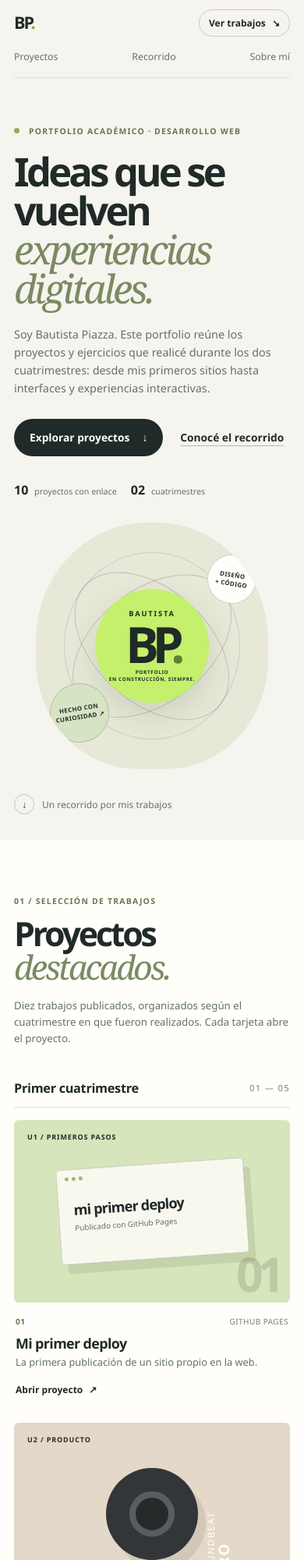
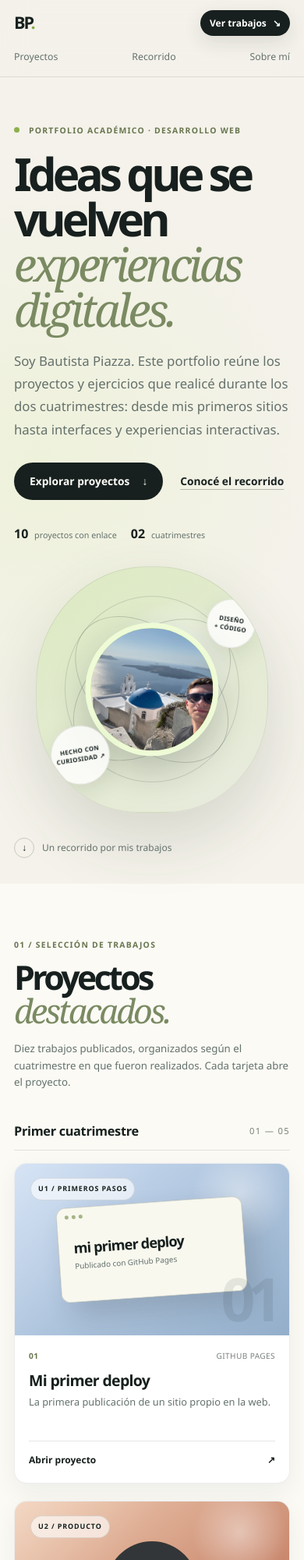
Before and after one commit to BautistaPiazza/Final-portfolio, a plain HTML site: page index.html in a window 390 px wide. Shown: the top 2000 px of the page at 78% size. Drawn offline with Linux system fonts and the light colour scheme.

Commit message:
Refresh portfolio design and profile photo
Co-authored-by: Copilot <223556219+Copilot@users.noreply.github.com>

```diff
--- a/index.html
+++ b/index.html
@@ -47,9 +47,7 @@
           <div class="art-orbit orbit-two"></div>
           <div class="art-sticker sticker-top">DISEÑO<br>+ CÓDIGO</div>
           <div class="art-center">
-            <span class="center-kicker">BAUTISTA</span>
-            <span class="center-initials">BP<span>.</span></span>
-            <span class="center-caption">PORTFOLIO<br>EN CONSTRUCCIÓN, SIEMPRE.</span>
+            <img src="assets/bautista-profile.jpeg" alt="" class="center-photo">
           </div>
           <span class="art-sticker sticker-bottom">HECHO CON<br>CURIOSIDAD ↗</span>
         </div>
@@ -274,7 +272,9 @@
       </section>
 
       <section class="about-section page-wrap" id="sobre-mi" aria-labelledby="about-title">
-        <div class="about-mark" aria-hidden="true">BP<span>.</span></div>
+        <div class="about-mark" aria-hidden="true">
+          <img src="assets/bautista-profile.jpeg" alt="">
+        </div>
         <div class="about-copy">
           <p class="eyebrow">03 / Sobre este portfolio</p>
           <h2 id="about-title">Aprender haciendo,<br><span>proyecto a proyecto.</span></h2>
--- a/styles.css
+++ b/styles.css
@@ -262,10 +262,7 @@ h1 span,
   left: 50%;
   width: 49%;
   aspect-ratio: 1;
-  display: flex;
-  flex-direction: column;
-  align-items: center;
-  justify-content: center;
+  overflow: hidden;
   border-radius: 50%;
   background: var(--green);
   box-shadow: 0 15px 40px rgba(49, 71, 34, 0.14);
@@ -273,29 +270,13 @@ h1 span,
   transform: translate(-50%, -50%);
 }
 
-.center-kicker {
-  font-size: 0.58rem;
-  font-weight: 750;
-  letter-spacing: 0.2em;
-}
-
-.center-initials {
-  margin: -4px 0;
-  font-size: clamp(3rem, 7vw, 5rem);
-  font-weight: 800;
-  letter-spacing: -0.13em;
-  line-height: 1.1;
-}
-
-.center-initials span {
-  color: #627c36;
-}
-
-.center-caption {
-  font-size: 0.49rem;
-  font-weight: 700;
-  letter-spacing: 0.1em;
-  line-height: 1.4;
+.center-photo {
+  width: 100%;
+  height: 100%;
+  display: block;
+  object-fit: cover;
+  object-position: 68% 42%;
+  filter: saturate(0.88) contrast(1.04);
 }
 
 .art-sticker {
@@ -1080,13 +1061,18 @@ h1 span,
 .about-mark {
   width: min(100%, 260px);
   aspect-ratio: 1;
-  display: grid;
-  place-items: center;
+  overflow: hidden;
   border-radius: 50%;
   background: var(--green);
-  font-size: clamp(5rem, 11vw, 8rem);
-  font-weight: 800;
-  letter-spacing: -0.13em;
+  box-shadow: 0 18px 44px rgba(49, 71, 34, 0.12);
+}
+
+.about-mark img {
+  width: 100%;
+  height: 100%;
+  display: block;
+  object-fit: cover;
+  object-position: 68% 42%;
 }
 
 .about-copy {
@@ -1240,10 +1226,6 @@ h1 span,
     justify-self: center;
   }
 
-  .center-initials {
-    font-size: 4rem;
-  }
-
   .scroll-cue {
     bottom: 33px;
   }
@@ -1344,6 +1326,310 @@ h1 span,
     max-width: 130px;
     font-size: 0.64rem;
     text-align: center;
+  }
+}
+
+/* Modern portfolio refresh */
+:root {
+  --paper: #f4f2ea;
+  --white: #fffef9;
+  --ink: #17201e;
+  --line: rgba(23, 32, 30, 0.11);
+}
+
+body {
+  background:
+    radial-gradient(circle at 12% 8%, rgba(196, 240, 107, 0.12), transparent 22rem),
+    var(--paper);
+}
+
+.site-header {
+  position: sticky;
+  top: 0;
+  z-index: 20;
+  width: 100%;
+  max-width: none;
+  min-height: 76px;
+  padding-inline: max(32px, calc((100vw - var(--content-width)) / 2));
+  background: rgba(244, 242, 234, 0.86);
+  border-bottom: 1px solid var(--line);
+  backdrop-filter: blur(18px);
+}
+
+.header-link {
+  background: var(--ink);
+  color: white;
+  border: 0;
+  box-shadow: 0 8px 24px rgba(23, 32, 30, 0.12);
+}
+
+.hero {
+  min-height: 720px;
+}
+
+.hero h1 {
+  font-size: clamp(3.5rem, 7vw, 6.3rem);
+  letter-spacing: -0.085em;
+}
+
+.hero-description {
+  font-size: 1.05rem;
+  line-height: 1.75;
+}
+
+.hero-art {
+  border: 1px solid rgba(23, 32, 30, 0.08);
+  background:
+    radial-gradient(circle at 60% 40%, rgba(255, 255, 255, 0.9), transparent 32%),
+    linear-gradient(145deg, #dceac1, #e9ebdf);
+  box-shadow: 0 32px 80px rgba(55, 70, 49, 0.16);
+}
+
+.art-center {
+  width: 58%;
+  box-shadow: 0 18px 46px rgba(23, 32, 30, 0.22);
+  border: 7px solid rgba(255, 255, 255, 0.72);
+}
+
+.art-sticker {
+  border: 1px solid rgba(23, 32, 30, 0.1);
+  background: rgba(255, 255, 255, 0.82);
+  box-shadow: 0 10px 28px rgba(23, 32, 30, 0.1);
+  backdrop-filter: blur(8px);
+}
+
+.projects-section {
+  background: #fbfaf5;
+}
+
+.section-heading h2,
+.journey-layout h2,
+.about-copy h2 {
+  letter-spacing: -0.085em;
+}
+
+.project-grid {
+  gap: 30px 24px;
+}
+
+.project-card {
+  border: 1px solid rgba(23, 32, 30, 0.08);
+  border-radius: 20px;
+  background: white;
+  box-shadow: 0 10px 32px rgba(23, 32, 30, 0.06);
+  transition:
+    opacity 520ms ease var(--reveal-delay, 0ms),
+    transform 520ms ease var(--reveal-delay, 0ms),
+    box-shadow 220ms ease,
+    border-color 220ms ease;
+  overflow: hidden;
+}
+
+.project-card.is-visible:hover {
+  transform: translateY(-8px);
+  border-color: rgba(23, 32, 30, 0.16);
+  box-shadow: 0 24px 54px rgba(23, 32, 30, 0.13);
+}
+
+.project-cover {
+  height: 248px;
+  border-radius: 0;
+  isolation: isolate;
+}
+
+.project-cover::after {
+  content: "";
+  position: absolute;
+  inset: 0;
+  z-index: -1;
+  background:
+    linear-gradient(125deg, rgba(255,255,255,0.22), transparent 38%),
+    radial-gradient(circle at 82% 18%, rgba(255,255,255,0.42), transparent 18%);
+  pointer-events: none;
+}
+
+.cover-index {
+  top: 18px;
+  left: 20px;
+  padding: 6px 9px;
+  border: 1px solid rgba(23,32,30,0.12);
+  border-radius: 999px;
+  background: rgba(255,255,255,0.62);
+  backdrop-filter: blur(8px);
+}
+
+.cover-mark {
+  right: 18px;
+  bottom: 8px;
+  color: rgba(23,32,30,0.09);
+  font-size: 4.8rem;
+}
+
+.project-info {
+  padding: 20px 22px 22px;
+}
+
+.project-info h4 {
+  margin-top: 12px;
+  font-size: 1.22rem;
+}
+
+.project-info p {
+  min-height: 48px;
+  line-height: 1.62;
+}
+
+.card-cta {
+  width: 100%;
+  justify-content: space-between;
+  padding-top: 14px;
+  border-top: 1px solid var(--line);
+}
+
+.cover-deploy {
+  background: linear-gradient(145deg, #cbdcf2, #93aeca);
+}
+
+.cover-soundbeat {
+  background: linear-gradient(145deg, #f0cdb3, #b7684e);
+}
+
+.cover-aura {
+  background: linear-gradient(145deg, #f1edff, #9d84d5);
+}
+
+.cover-nexo {
+  background: linear-gradient(145deg, #ffd8d1, #dd8b87);
+}
+
+.cover-store {
+  background: linear-gradient(145deg, #f5e9d2, #be9d71);
+}
+
+.cover-calculator {
+  background: linear-gradient(145deg, #eff0a9, #c5ce75);
+}
+
+.cover-tournament {
+  background:
+    radial-gradient(circle at 15% 20%, rgba(196,240,107,0.16), transparent 9rem),
+    linear-gradient(145deg, #263a35, #111918);
+}
+
+.cover-retirement {
+  background: linear-gradient(145deg, #dff2ca, #90b8a1);
+}
+
+.cover-groceries {
+  background: linear-gradient(145deg, #dfeec9, #91b57a);
+}
+
+.cover-colour {
+  background:
+    radial-gradient(circle at 78% 25%, rgba(236,196,77,0.28), transparent 8rem),
+    linear-gradient(145deg, #343a46, #15171d);
+}
+
+.deploy-window,
+.nexo-form,
+.grocery-list,
+.calculator-display,
+.retirement-card {
+  border-radius: 12px;
+  box-shadow: 14px 18px 35px rgba(23,32,30,0.16);
+}
+
+.calculator-display {
+  width: 68%;
+  height: 145px;
+}
+
+.retirement-card {
+  width: 66%;
+  min-height: 150px;
+  padding: 18px 20px;
+}
+
+.retirement-card b {
+  font-size: 1.55rem;
+}
+
+.journey-section {
+  background:
+    radial-gradient(circle at 15% 50%, rgba(196,240,107,0.28), transparent 20rem),
+    #e8ecd9;
+}
+
+.activity-list li {
+  border-bottom-color: rgba(23,32,30,0.13);
+}
+
+.activity-link,
+.activity-list li:not(:has(.activity-link)) {
+  min-height: 72px;
+}
+
+.activity-note {
+  border-radius: 999px;
+  background: rgba(255,255,255,0.45);
+}
+
+.about-section {
+  min-height: 480px;
+}
+
+.about-mark {
+  border: 8px solid rgba(255,255,255,0.78);
+  box-shadow: 0 24px 60px rgba(23,32,30,0.16);
+}
+
+.site-footer {
+  min-height: 110px;
+  border-top: 1px solid var(--line);
+}
+
+@media (max-width: 850px) {
+  .site-header {
+    padding-inline: 22px;
+  }
+
+  .hero {
+    min-height: 650px;
+  }
+
+  .project-cover {
+    height: 230px;
+  }
+}
+
+@media (max-width: 600px) {
+  .site-header {
+    position: relative;
+    padding-inline: 18px;
+  }
+
+  .hero {
+    min-height: 0;
+  }
+
+  .hero h1 {
+    font-size: clamp(3.2rem, 15vw, 4.6rem);
+  }
+
+  .project-grid {
+    gap: 22px;
+  }
+
+  .project-card {
+    border-radius: 16px;
+  }
+
+  .project-cover {
+    height: 220px;
+  }
+
+  .project-info {
+    padding: 18px;
   }
 }
 
```
Also changed, not shown: assets/bautista-profile.jpeg (added).
